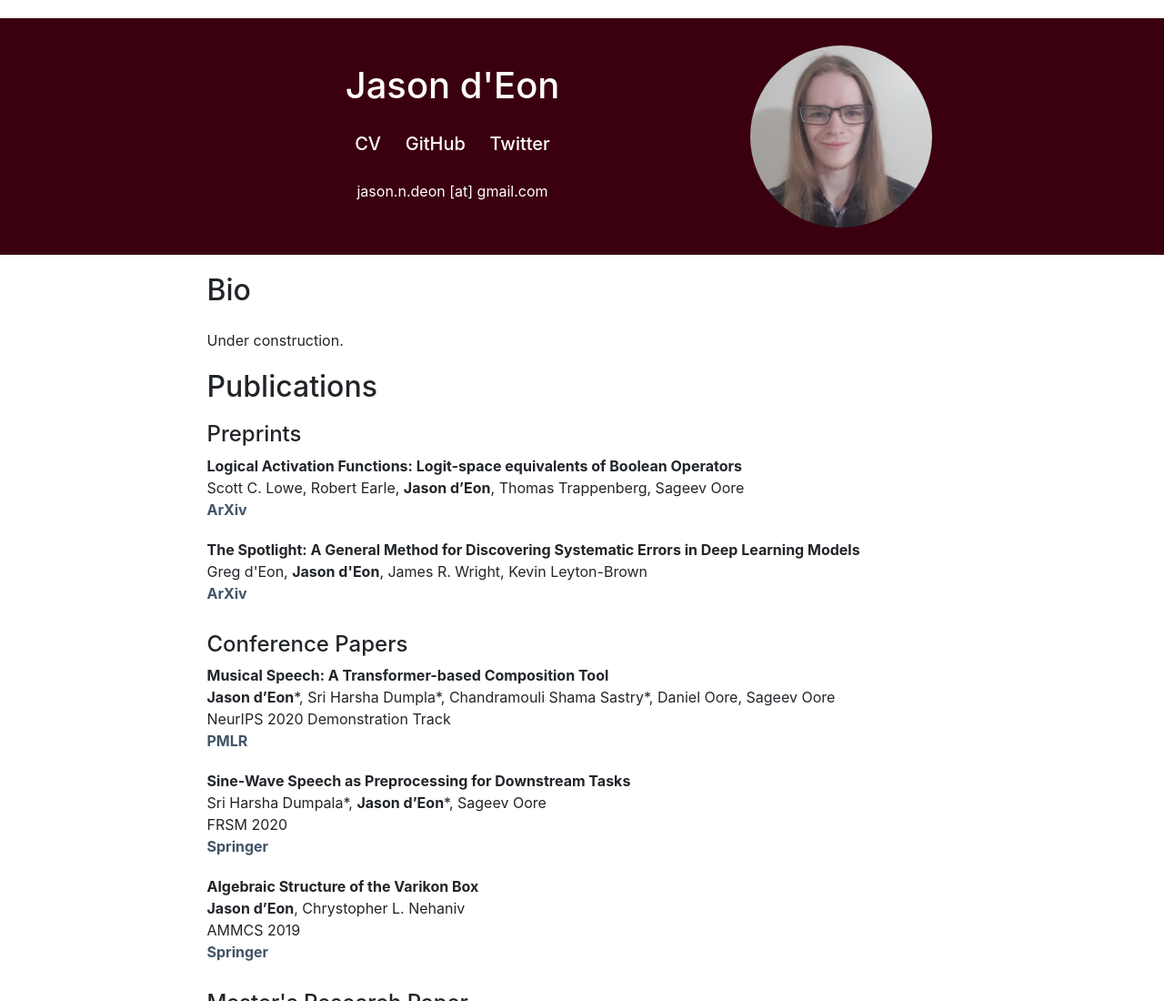
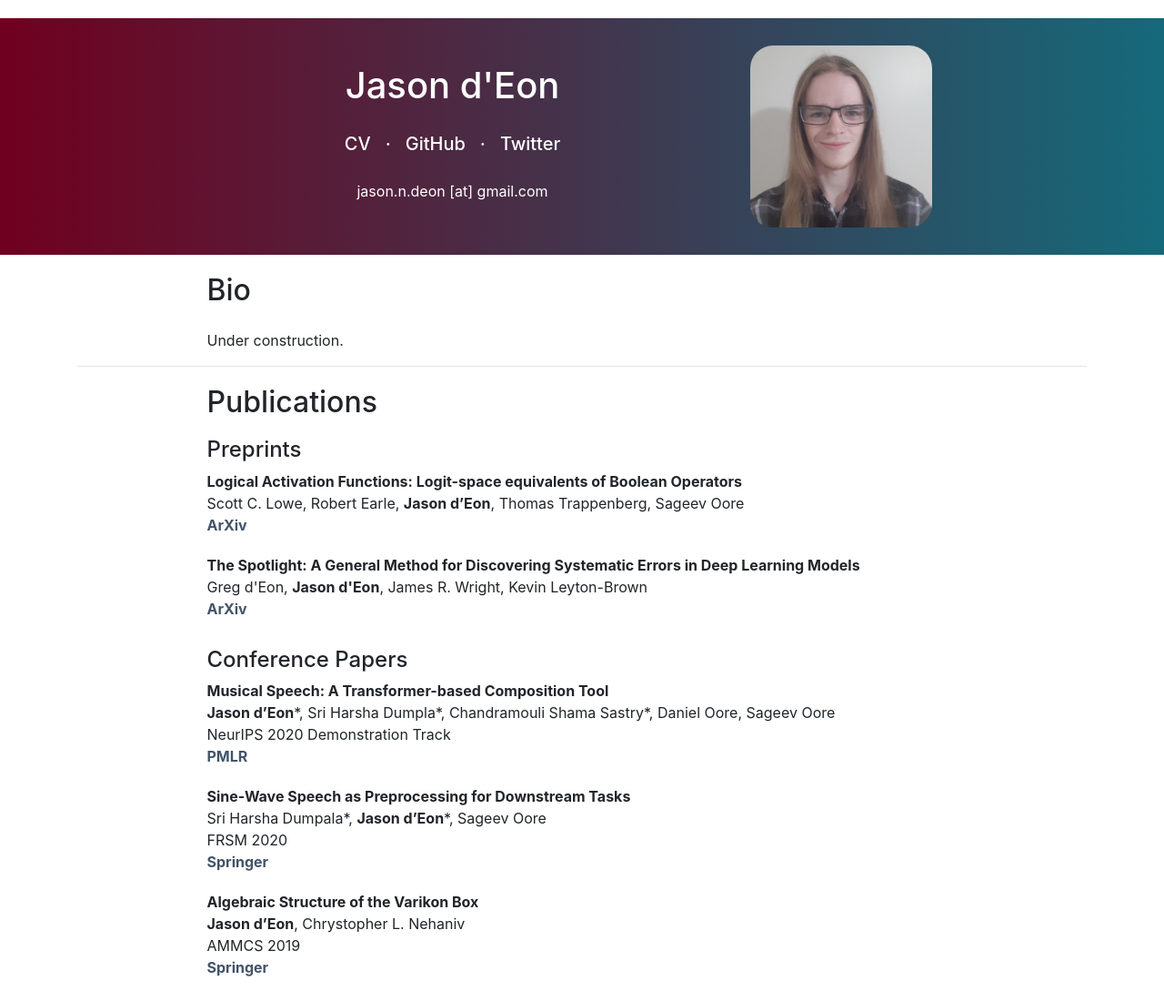
Before and after one commit to jasondeon/jasondeon.github.io, a plain HTML site: page index.html in a window 1280 px wide. Shown: the top 1100 px of the page at 91% size. Drawn offline with nearby package versions, Linux system fonts and the light colour scheme.

Commit message:
style changes

```diff
--- a/index.html
+++ b/index.html
@@ -22,16 +22,16 @@
             <div class="row justify-content-md-center">
                 <div class="col-md-6" align="center">
                     <div class="container">
-                        <div class="row col-12">
-                            <div class="col-12 header-title">
+                        <div class="row col">
+                            <div class="col header-title">
                                 <h1><a href="./index.html">Jason d'Eon</a></h1>
                             </div>
                         </div>
                         <div class="row justify-content-md-center">
                             <div class="col header-links">
                                 <h5>
-                                    <a href="./files/Curriculum_Vitae.pdf">CV</a> &nbsp &nbsp
-                                    <a href="https://github.com/jasondeon">GitHub</a> &nbsp &nbsp
+                                    <a href="./files/Curriculum_Vitae.pdf">CV</a> &nbsp &middot &nbsp
+                                    <a href="https://github.com/jasondeon">GitHub</a> &nbsp &middot &nbsp
                                     <a href="https://twitter.com/jasondeon_">Twitter</a>
                                 </h5>
 
@@ -45,7 +45,7 @@
                     </div>
                 </div>
                 <div class="col-md-3">
-                    <img class="headshot rounded-circle" src="./files/profile.jpg" />
+                    <img class="headshot" src="./files/profile.jpg" />
                 </div>
             </div>
         </div>
@@ -61,6 +61,9 @@
             <div class="col col-md-9">
                 Under construction.
             </div>
+        </div>
+        <div>
+            <hr>
         </div>
     </div>
 
--- a/main.css
+++ b/main.css
@@ -1,5 +1,6 @@
 .header-block {
-    background-color: #3b000f;
+    background: rgb(112,0,31);
+    background: linear-gradient(90deg, rgba(112,0,31,1) 0%, rgba(21,105,122,1) 100%);
     color: #ffffff;
 
     margin-top: 20px;
@@ -30,6 +31,7 @@
 
 .headshot {
     width: 200px;
+    border-radius: 25px;
 }
 
 .body-text {
```
